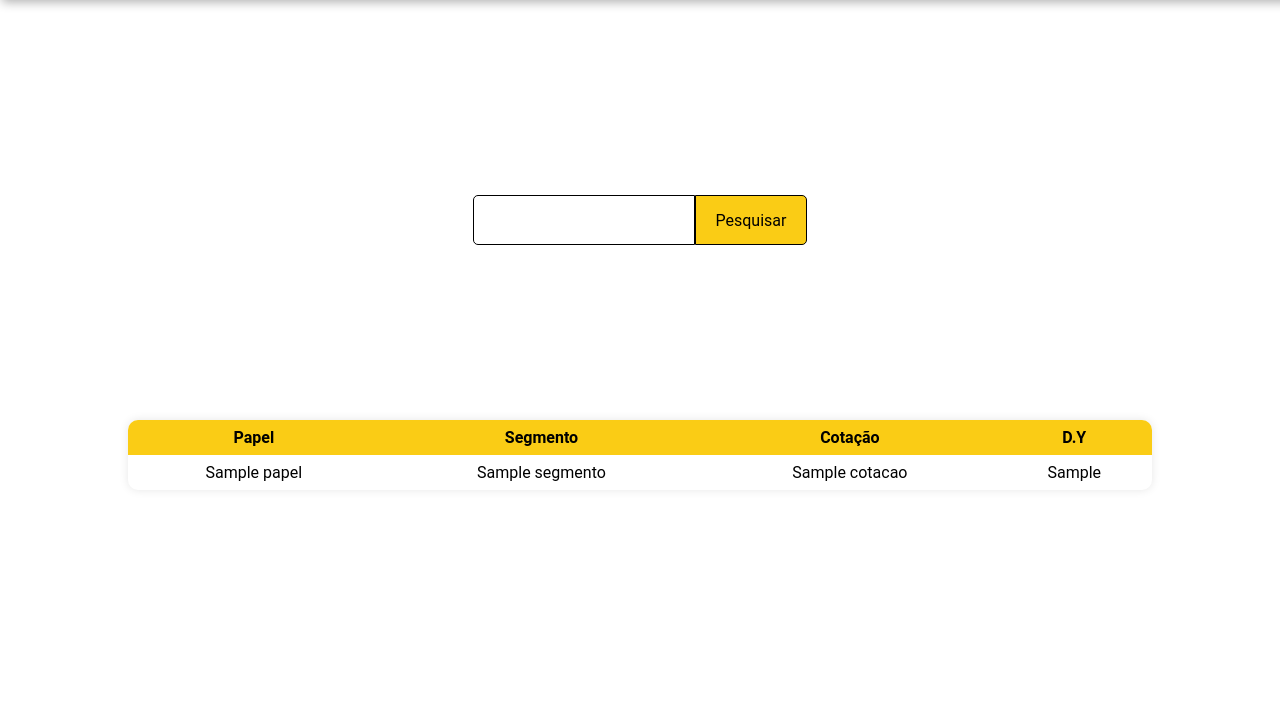
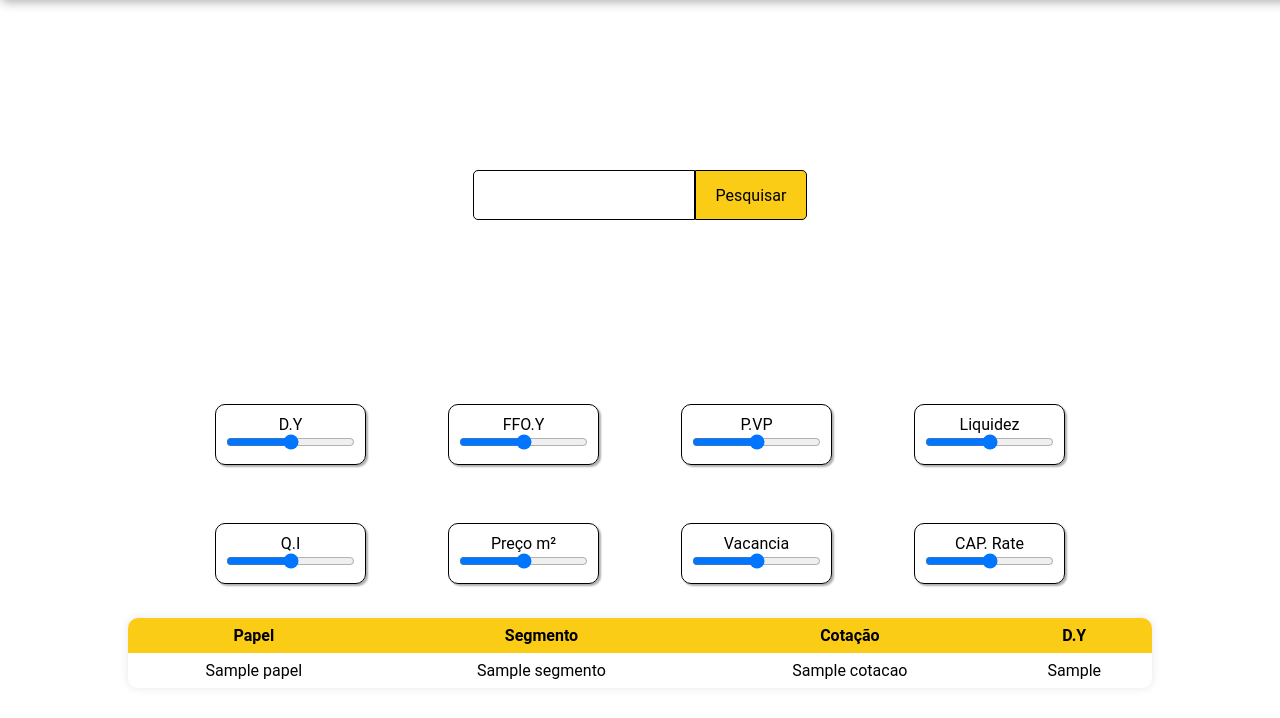
Before and after one commit to luigiPerkoski/FIISelect, a Django app: template templates/core/pages/index.html in a window 1280 px wide. Shown: the part 68-786 px from the top of that part. Run offline with Django 4.2, Linux system fonts and the light colour scheme; the template is opened without the code that fills it: most values are stand-ins (such as "Sample title", 1, 10 or a date in 2020); the page is wider than the window, and the part outside it is not shown.

Commit message:
adicionando painel de filtro no html

```diff
--- a/static/core/css/index.css
+++ b/static/core/css/index.css
@@ -33,7 +33,7 @@ div#login{
 .search-container {
     display: flex;
     margin-top: 20px;
-    height: 400px;
+    height: 350px;
 }
 .search-container input {
     margin: auto;
@@ -81,3 +81,20 @@ tr:hover {
 tr#header{
     background:rgb(250, 204, 21) ;
 }
+.filter-panel {
+    display: grid;
+    grid-template-columns: repeat(4, 1fr);
+    grid-template-rows: repeat(2, 1fr);
+    gap: 10px; /* Adjust the gap as needed */
+     /* Add a border around the panel */
+    padding: 10px; /* Add some padding for spacing */
+}
+
+.filter-option {
+    text-align: center;
+    border: 1px solid #000;
+    padding: 10px;
+    margin: 24px 36px ;
+    border-radius: 10px;
+    box-shadow: 2px 2px 2px rgba(0, 0, 0, 0.322);
+}
--- a/templates/core/pages/index.html
+++ b/templates/core/pages/index.html
@@ -23,6 +23,40 @@
                 <input type="text" name="search-text" id="search-text">
                 <button type="Submit">Pesquisar</button>
             </div>
+            <div class="filter-panel">
+                <div class="filter-option">
+                    <p>D.Y</p>
+                    <input type="range" min="0" max="100" value="50" class="slider" id="dosage1">
+                </div>
+                <div class="filter-option">
+                    <p>FFO.Y</p>
+                    <input type="range" min="0" max="100" value="50" class="slider" id="dosage1">
+                </div>
+                <div class="filter-option">
+                    <p>P.VP</p>
+                    <input type="range" min="0" max="100" value="50" class="slider" id="dosage1">
+                </div>
+                <div class="filter-option">
+                    <p>Liquidez</p>
+                    <input type="range" min="0" max="100" value="50" class="slider" id="dosage1">
+                </div>
+                <div class="filter-option">
+                    <p>Q.I</p>
+                    <input type="range" min="0" max="100" value="50" class="slider" id="dosage1">
+                </div>
+                <div class="filter-option">
+                    <p>Preço m²</p>
+                    <input type="range" min="0" max="100" value="50" class="slider" id="dosage1">
+                </div>
+                <div class="filter-option">
+                    <p>Vacancia</p>
+                    <input type="range" min="0" max="100" value="50" class="slider" id="dosage1">
+                </div>
+                <div class="filter-option">
+                    <p>CAP. Rate</p>
+                    <input type="range" min="0" max="100" value="50" class="slider" id="dosage1">
+                </div>
+            </div>
             <div class="result">
                 <table>
                     <tr id="header">
```
